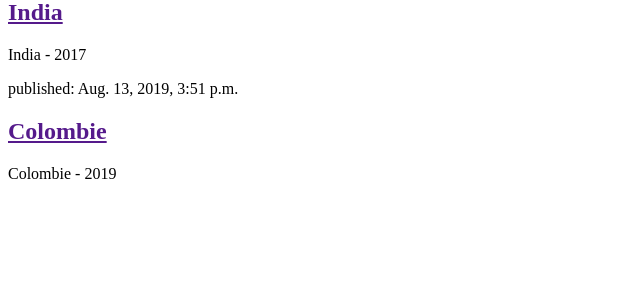
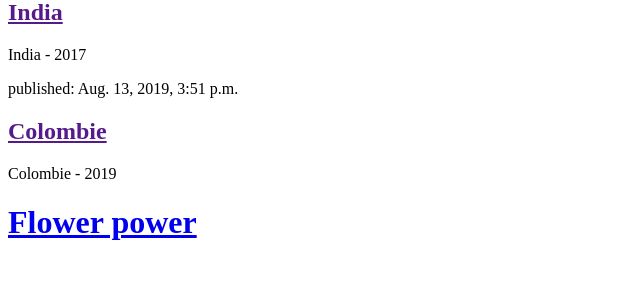
Before and after one commit to JulieLePalabe/my-first-blog, a Django app: page / in a window 1280 px wide. Shown: the part 462-762 px from the top of the page, without its empty margins (0-640 px from the left). Run offline with Django 3.2, Linux system fonts and the light colour scheme; data comes from the database, SQL or seed files in the repository.

Commit message:
Change text

```diff
--- a/blog/templates/blog/post_list.html
+++ b/blog/templates/blog/post_list.html
@@ -15,5 +15,10 @@
         </div>
         {% endfor %}
 
+        <div>
+            <h1><a href="/">Flower power</a></h1>
+        </div>
+
+
     </body>
 </html>
```
